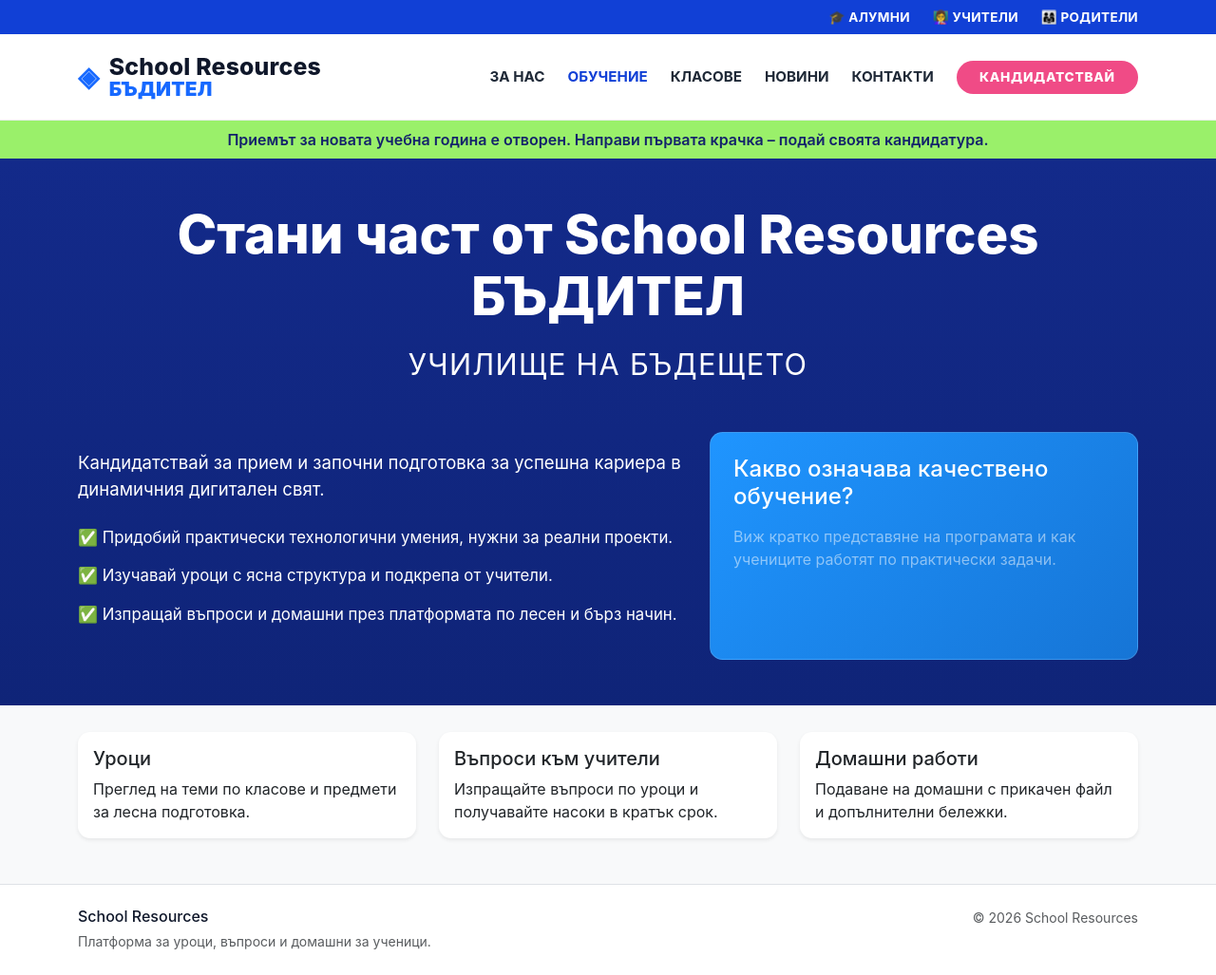
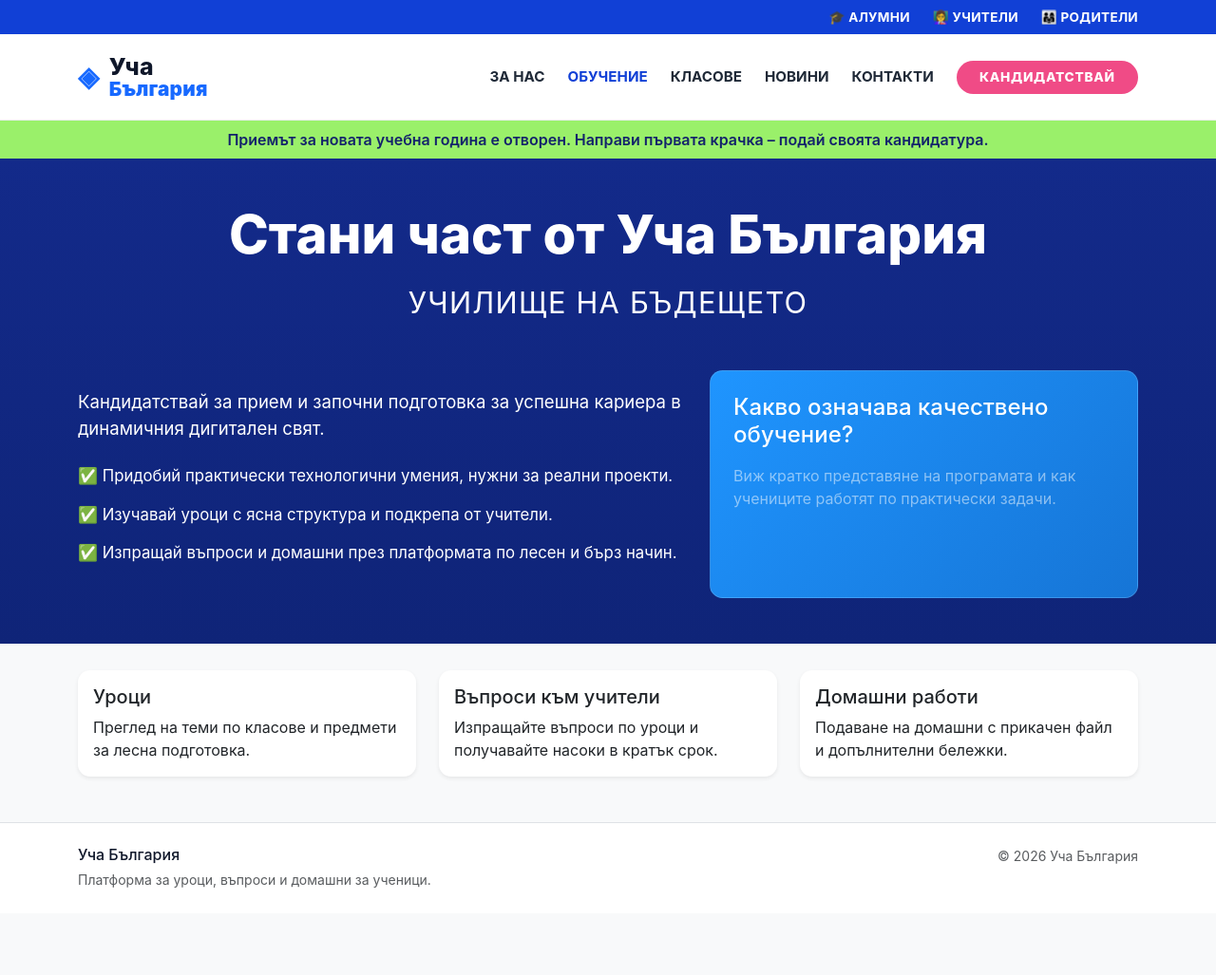
Before and after one commit to Gergana198333/school-for-every-one, a website built with Vite: page index.html in a window 1280 px wide. Shown: the whole page at 95% size. After the commit the page ends 962 px from the top, so only its background shows below. Built offline with nearby package versions, Linux system fonts and the light colour scheme.

Commit message:
name of the school

```diff
--- a/index.html
+++ b/index.html
@@ -3,7 +3,7 @@
   <head>
     <meta charset="UTF-8" />
     <meta name="viewport" content="width=device-width, initial-scale=1.0" />
-    <title>Начало | School Resources</title>
+    <title>Начало | Уча България</title>
   </head>
   <body>
     <div
--- a/src/components/footer/footer.html
+++ b/src/components/footer/footer.html
@@ -1,9 +1,9 @@
 <footer class="bg-white border-top py-4 mt-auto">
   <div class="container d-flex flex-column flex-md-row justify-content-between gap-3">
     <div>
-      <h6 class="mb-1">School Resources</h6>
+      <h6 class="mb-1">Уча България</h6>
       <small class="text-body-secondary">Платформа за уроци, въпроси и домашни за ученици.</small>
     </div>
-    <small class="text-body-secondary">© 2026 School Resources</small>
+    <small class="text-body-secondary">© 2026 Уча България</small>
   </div>
 </footer>
--- a/src/components/header/header.html
+++ b/src/components/header/header.html
@@ -12,8 +12,8 @@
       <a class="navbar-brand fw-semibold" href="/">
         <span class="brand-mark">◈</span>
         <span class="brand-text-wrap">
-          <span class="brand-top">School Resources</span>
-          <span class="brand-bottom">БЪДИТЕЛ</span>
+          <span class="brand-top">Уча</span>
+          <span class="brand-bottom">България</span>
         </span>
       </a>
       <button
--- a/src/pages/home/home.html
+++ b/src/pages/home/home.html
@@ -1,7 +1,7 @@
 <section class="home-hero py-5">
   <div class="container">
     <div class="hero-heading text-center text-white mb-5">
-      <h1 class="hero-title mb-3">Стани част от School Resources БЪДИТЕЛ</h1>
+      <h1 class="hero-title mb-3">Стани част от Уча България</h1>
       <p class="hero-subtitle mb-0">Училище на бъдещето</p>
     </div>
 
```
Also changed, not shown: about/index.html (+1 -1 lines), classes/index.html (+1 -1 lines), contacts/index.html (+1 -1 lines), news/index.html (+1 -1 lines), README.md.
